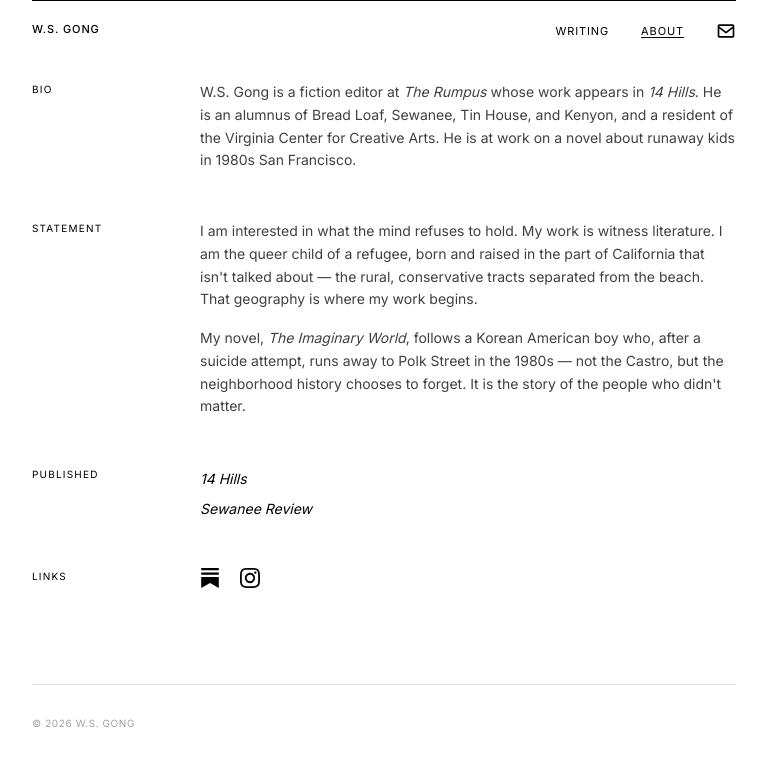
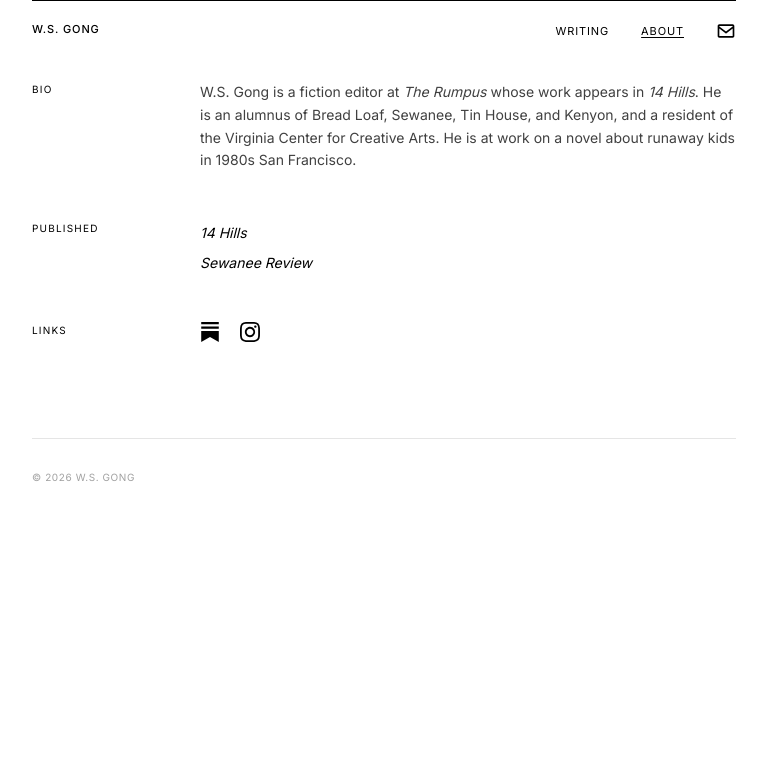
Before and after one commit to highschoolsmokers/ws-gong, a Next.js app: page /about in a window 1280 px wide. Shown: the top 766 px of the page, without its empty margins (256-1023 px from the left). Built offline with nearby package versions, Linux system fonts and the light colour scheme.

Commit message:
Remove artist statement from About page
Co-Authored-By: Claude Sonnet 4.6 <noreply@anthropic.com>

```diff
--- a/app/(site)/about/page.tsx
+++ b/app/(site)/about/page.tsx
@@ -68,26 +68,7 @@ export default function About() {
         </div>
       </section>
 
-      <section className="grid grid-cols-[120px_1fr] gap-x-12">
-        <span className="text-[10px] tracking-[0.12em] uppercase pt-px">Statement</span>
-        <div className="space-y-4 text-sm leading-relaxed text-neutral-700">
-          <p>
-            I am interested in what the mind refuses to hold. My work is witness
-            literature. I am the queer child of a refugee, born and raised in the
-            part of California that isn&apos;t talked about — the rural,
-            conservative tracts separated from the beach. That geography is where
-            my work begins.
-          </p>
-          <p>
-            My novel, <em>The Imaginary World</em>, follows a Korean American boy
-            who, after a suicide attempt, runs away to Polk Street in the 1980s —
-            not the Castro, but the neighborhood history chooses to forget. It is
-            the story of the people who didn&apos;t matter.
-          </p>
-        </div>
-      </section>
-
-      <section className="grid grid-cols-[120px_1fr] gap-x-12">
+<section className="grid grid-cols-[120px_1fr] gap-x-12">
         <span className="text-[10px] tracking-[0.12em] uppercase pt-px">Published</span>
         <ul className="space-y-1.5">
           {publications.map((p) => (
```
